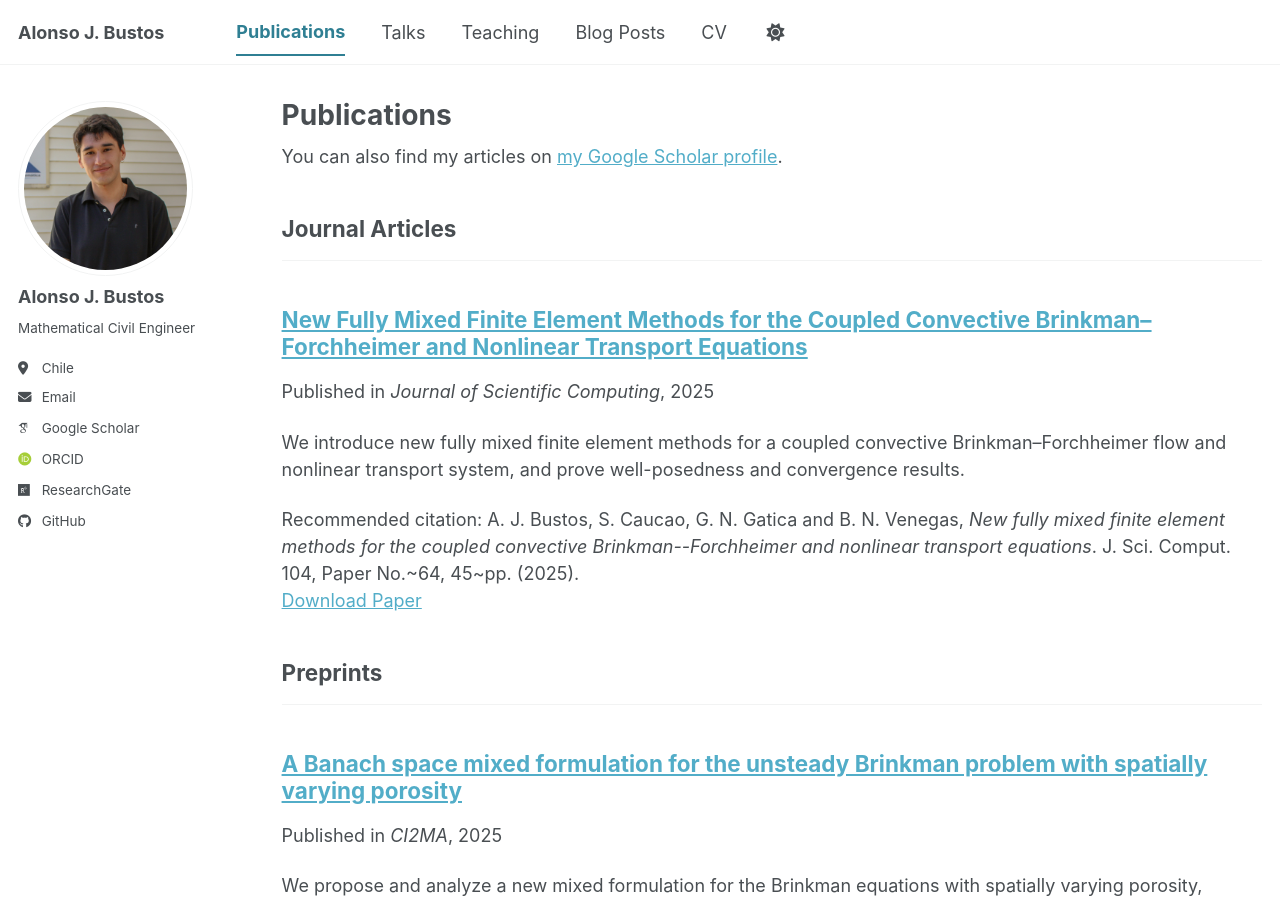
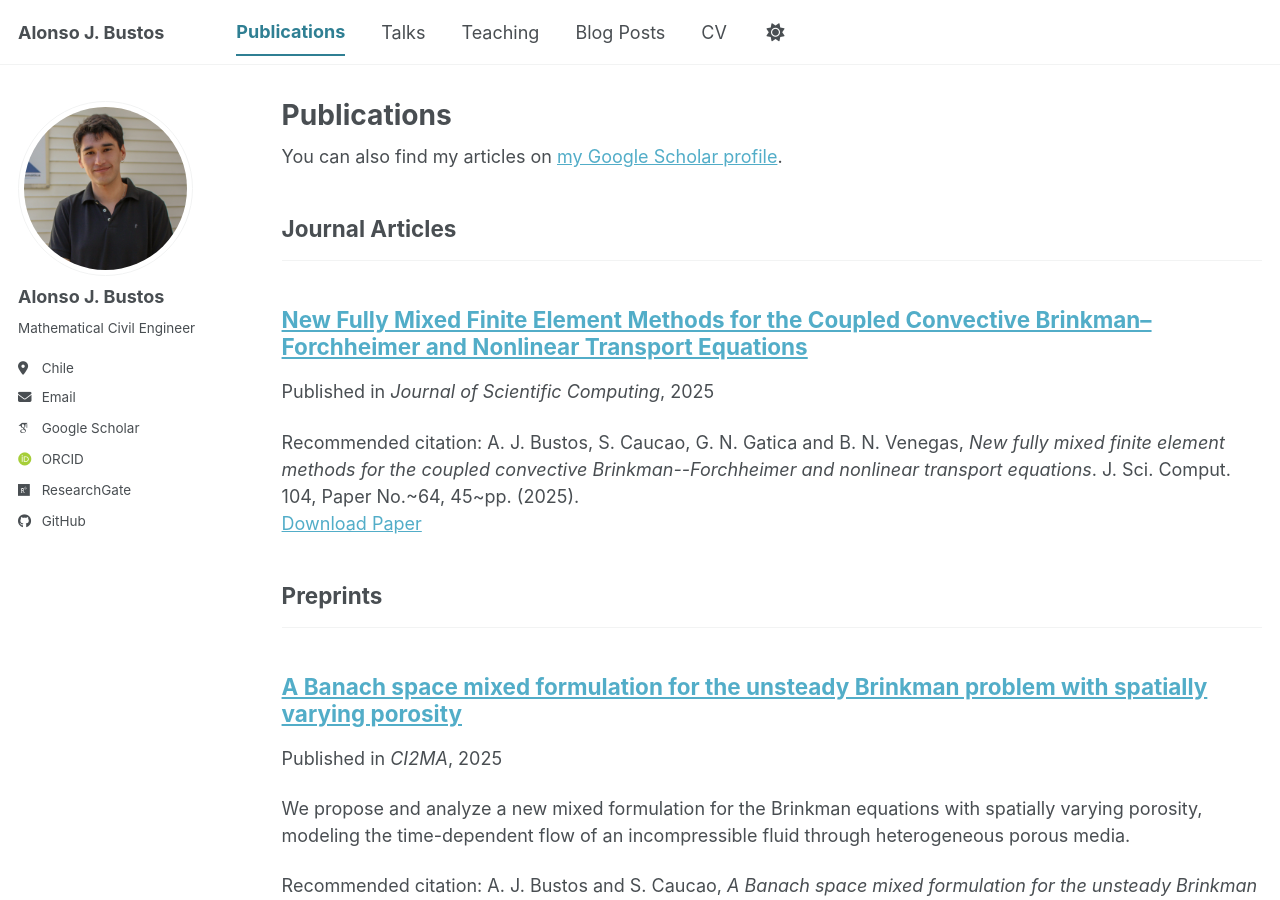
Before and after one commit to alonsojbustos/alonsojbustos.github.io, a Jekyll site: the page built from _pages/publications.html, in a window 1280 px wide and 900 px high. Built offline with Jekyll 4.4.1, drawn with Linux system fonts in a browser that asks for light colours; some web fonts are replaced; a script bundle is joined from its source files by our own code; library files that are not in the unit come from our copies.

Commit message:
Update 2025-1-brinkman-forchheimer-nonlinear-transport.md

```diff
--- a/_publications/2025-1-brinkman-forchheimer-nonlinear-transport.md
+++ b/_publications/2025-1-brinkman-forchheimer-nonlinear-transport.md
@@ -3,7 +3,7 @@ title: "New Fully Mixed Finite Element Methods for the Coupled Convective Brinkm
 collection: publications
 category: manuscripts
 permalink: /publication/fully-mixed-brinkman-forchheimer
-excerpt: "We introduce new fully mixed finite element methods for a coupled convective Brinkman–Forchheimer flow and nonlinear transport system, and prove well-posedness and convergence results."
+excerpt: ""
 date: 2025-01-01
 venue: "Journal of Scientific Computing"
 paperurl: "https://link.springer.com/article/10.1007/s10915-025-02958-2"
```
